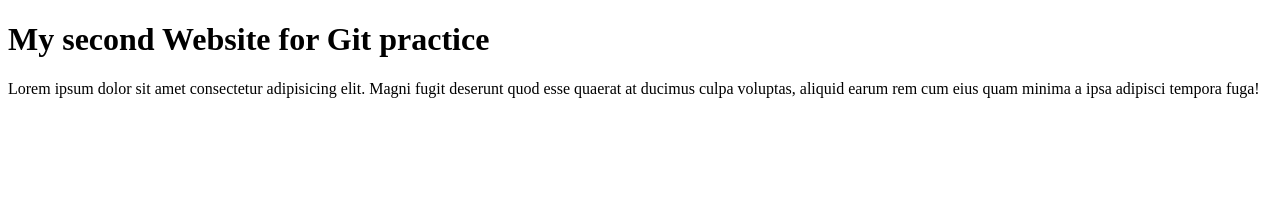
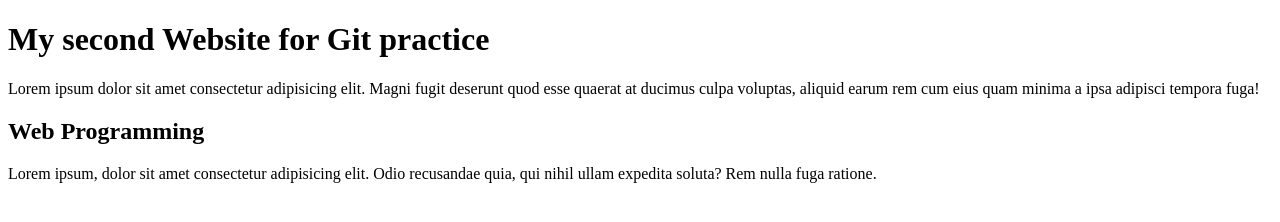
Before and after one commit to HasanTanha/second-web, a plain HTML site: page index.html in a window 1280 px wide. Drawn offline with Linux system fonts and the light colour scheme.

Commit message:
nature of website is added

```diff
--- a/index.html
+++ b/index.html
@@ -13,5 +13,10 @@
       deserunt quod esse quaerat at ducimus culpa voluptas, aliquid earum rem
       cum eius quam minima a ipsa adipisci tempora fuga!
     </p>
+    <h2>Web Programming</h2>
+    <p>
+      Lorem ipsum, dolor sit amet consectetur adipisicing elit. Odio recusandae
+      quia, qui nihil ullam expedita soluta? Rem nulla fuga ratione.
+    </p>
   </body>
 </html>
```
